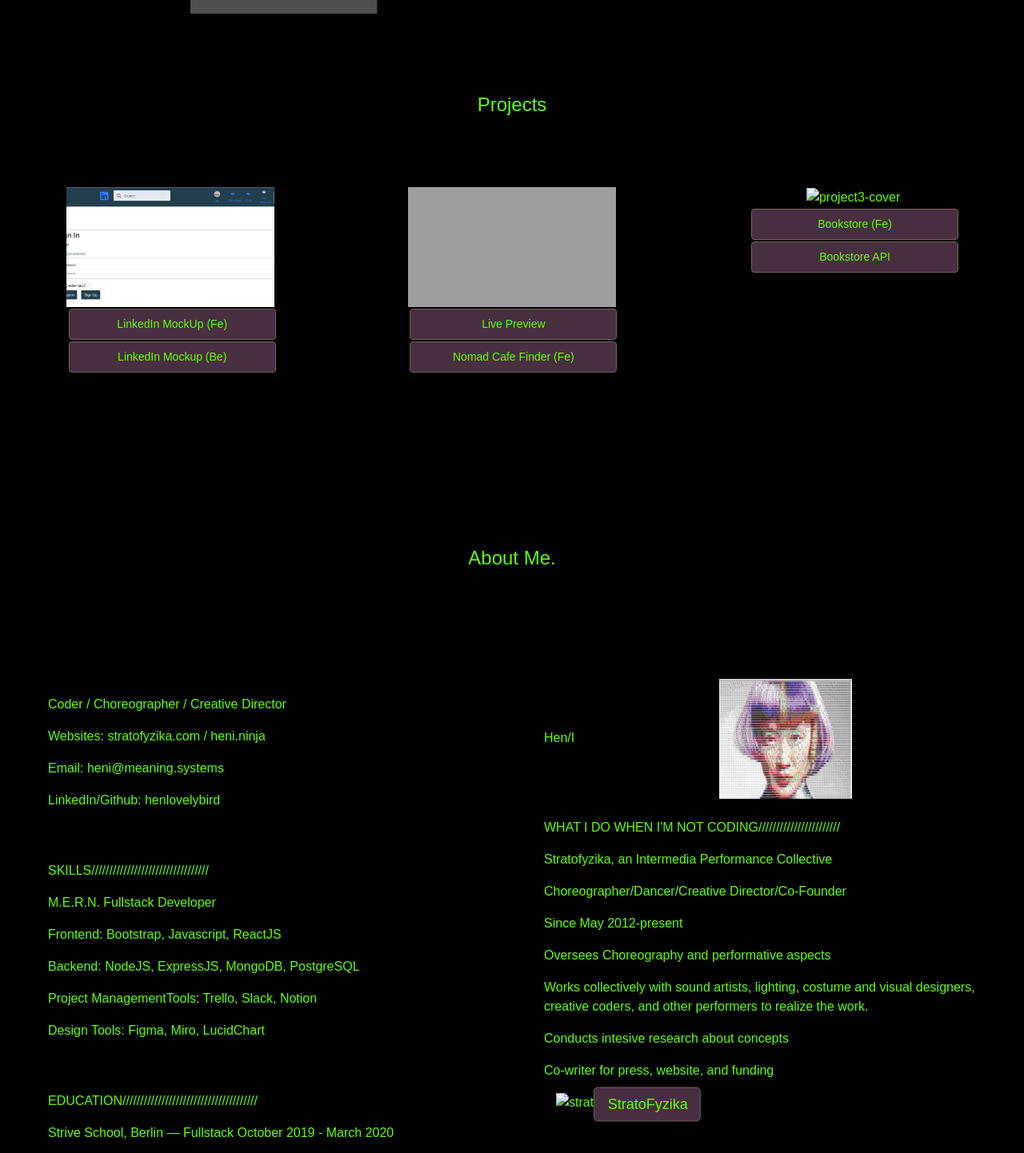
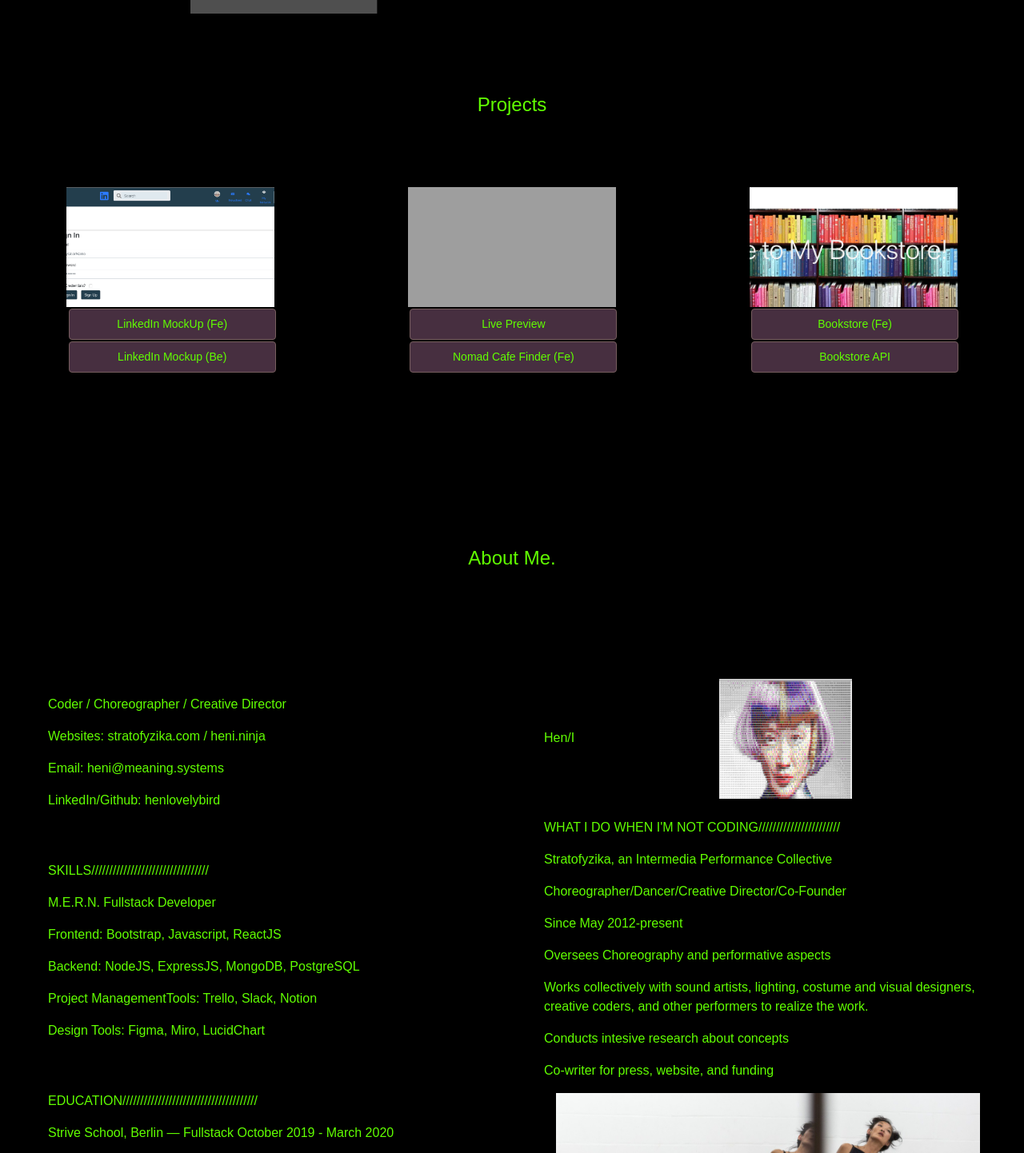
Before and after one commit to HenLovelyBird/portfolio, a website: page index.html in a window 1280 px wide. Shown: the part 153-1595 px from the top of the page at 80% size. Drawn offline with nearby package versions, Linux system fonts and the light colour scheme; grey boxes are pictures that could not be loaded; a web font is replaced by a local one.

Commit message:
fix err on pics

```diff
--- a/index.html
+++ b/index.html
@@ -388,7 +388,7 @@
             <div class="position-relative">
               <img
                 id="linkedin-cover-img"
-                src="./img/projThreeSmaller.png"
+                src="./img/projThree.png"
                 alt="project3-cover"
               />
               <div class="overlay">
@@ -491,7 +491,7 @@
 
             <div class="about-me-pic-and-link container">
               <img
-                src="./img/danceTechRes.jpeg/"
+                src="./img/danceTechRes.jpeg"
                 id="strato-pic"
                 alt="strato-img-and-link"
               />
```
